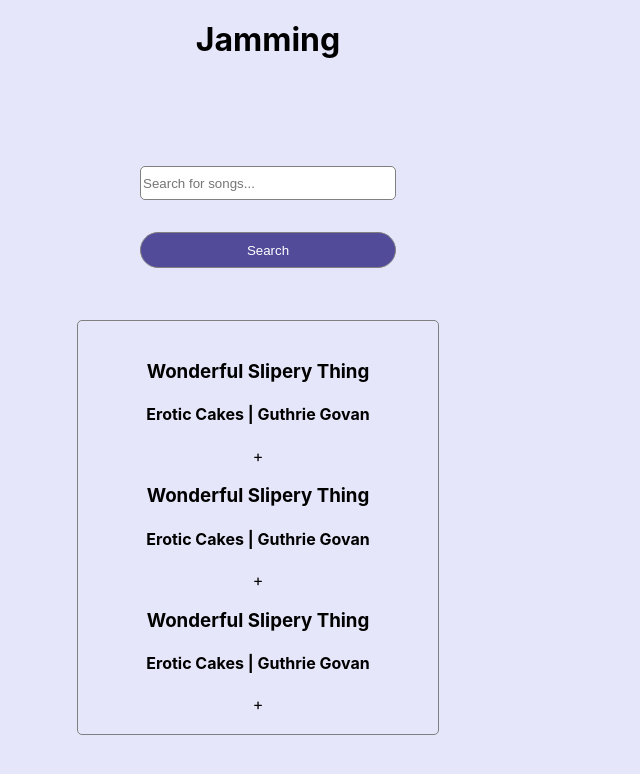
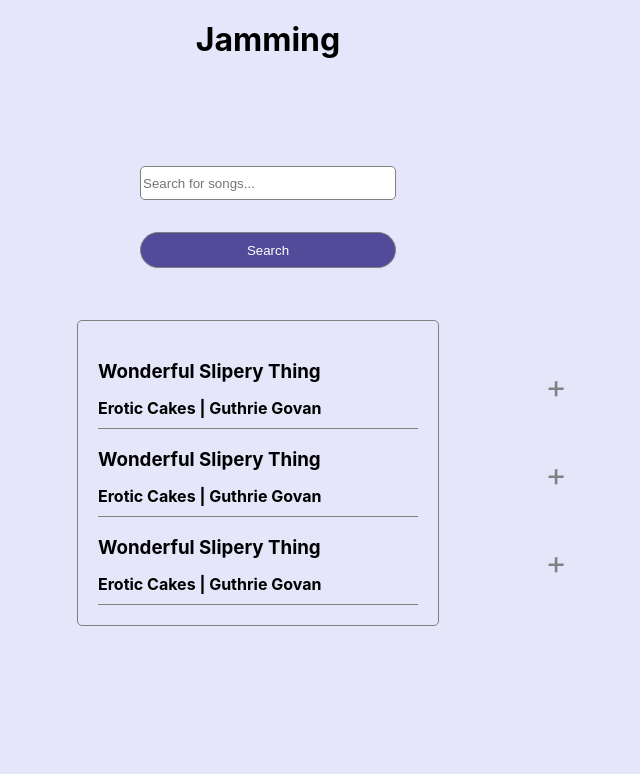
Before and after one commit to joaovian06/jamming, a React (Create React App) app: page / in a window 1280 px wide. Shown: the top 774 px of the page, without its empty margins (372-1012 px from the left). Built offline with nearby package versions, Linux system fonts and the light colour scheme.

Commit message:
fix: refactor track js class names

```diff
--- a/src/components/Track/Track.js
+++ b/src/components/Track/Track.js
@@ -3,9 +3,9 @@
 
 function Track({track}) {
   return (
-    <div className='Track-container'>
-      <h3 className='Track-name'>{track.songName}</h3>
-      <div className='Track-info'>
+    <div className='track-container'>
+      <h3 className='track-name'>{track.songName}</h3>
+      <div className='track-info'>
         <h4>{track.album} | {track.artist}</h4>
       </div>
       <span>+</span>
```
